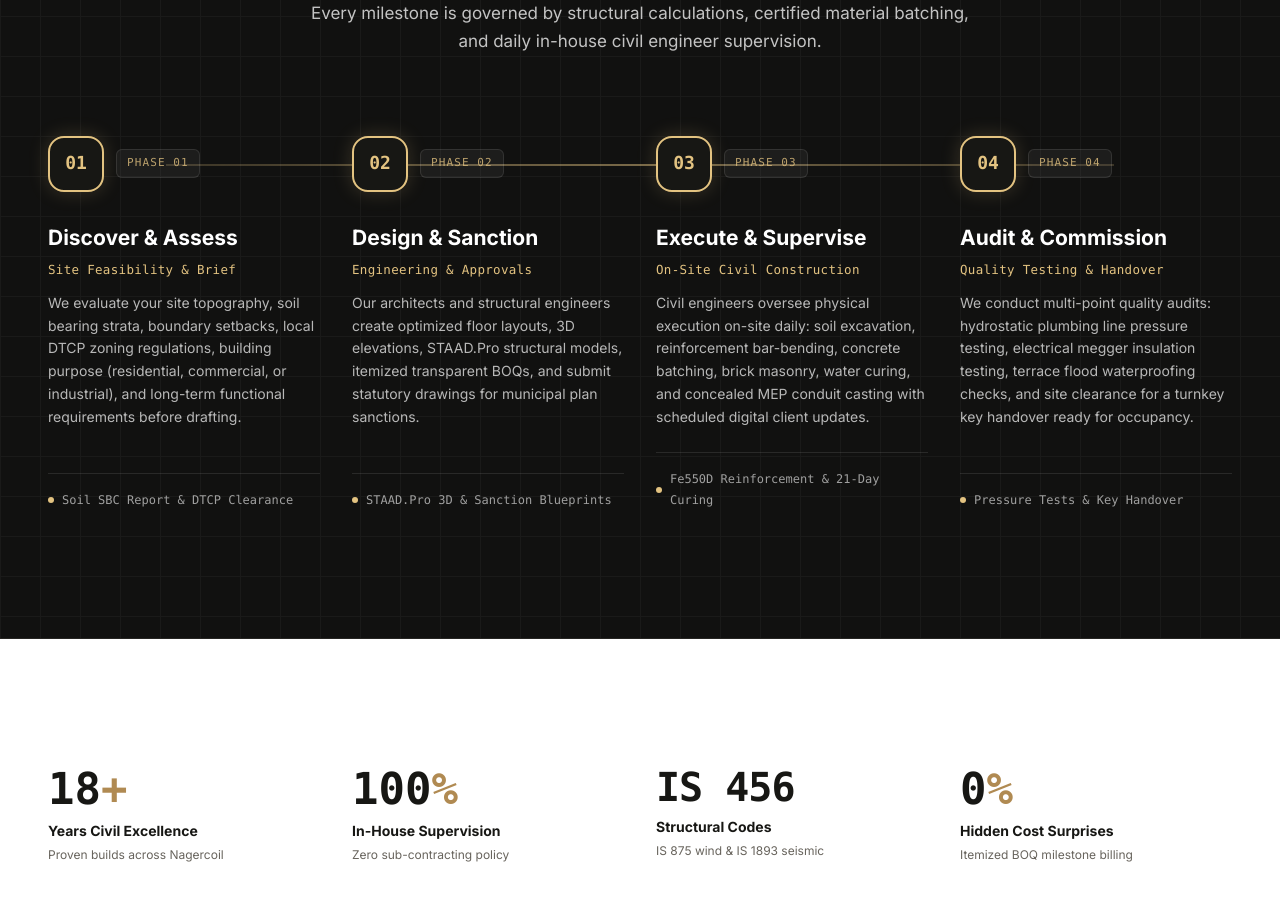
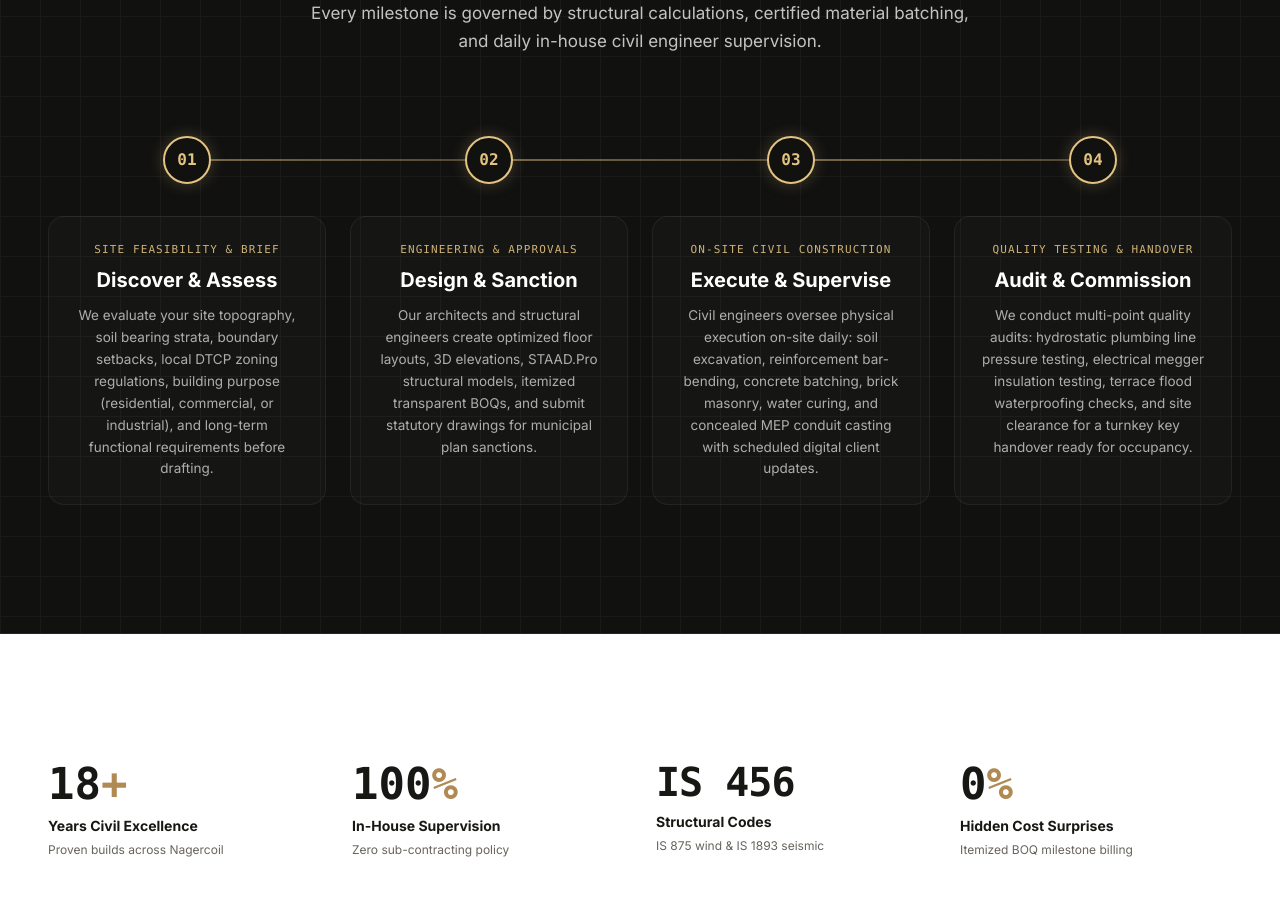
Before and after one commit to suthanks2000/smsconstruction, a Next.js app: page /construction in a window 1280 px wide. Shown: the part 2780-3680 px from the top of the page. Built offline with nearby package versions, Linux system fonts and the light colour scheme; a web font is replaced by a local one.

Commit message:
feat: add construction service page with metadata and structured data schemas

```diff
--- a/src/app/construction/page.tsx
+++ b/src/app/construction/page.tsx
@@ -437,49 +437,38 @@ export default function ConstructionPage() {
 
             {/* Desktop: Horizontal Continuous Pipeline Track */}
             <div className="hidden lg:block relative">
-              {/* Continuous Luminous Rail Connecting All 4 Stations */}
-              <div
-                aria-hidden="true"
-                className="absolute top-[28px] left-[10%] right-[10%] h-[2px] bg-gradient-to-r from-[#e3c381]/20 via-[#e3c381]/50 to-[#e3c381]/20 z-0"
-              />
-
-              <div className="grid grid-cols-4 gap-8 relative z-10">
+              <div className="grid grid-cols-4 gap-6 relative">
                 {constructionApproachSteps.map((step, idx) => {
-                  const milestones = [
-                    "Soil SBC Report & DTCP Clearance",
-                    "STAAD.Pro 3D & Sanction Blueprints",
-                    "Fe550D Reinforcement & 21-Day Curing",
-                    "Pressure Tests & Key Handover",
-                  ];
+                  const isLast = idx === constructionApproachSteps.length - 1;
                   return (
-                    <div key={step.step} className="flex flex-col">
-                      {/* Station Circular Hub on Track */}
-                      <div className="flex items-center gap-3 mb-8">
-                        <div className="h-14 w-14 rounded-2xl bg-[#171714] border-2 border-[#e3c381] flex items-center justify-center text-[#e3c381] font-mono text-[18px] font-bold shadow-[0_0_20px_rgba(227,195,129,0.2)] shrink-0">
+                    <div key={step.step} className="relative flex flex-col group">
+                      {/* Station Hub on Track (Centered over Card) */}
+                      <div className="relative flex items-center justify-center mb-8">
+                        {/* Node Hub */}
+                        <div className="h-12 w-12 rounded-full bg-[#111110] border-2 border-[#e3c381] flex items-center justify-center text-[#e3c381] font-mono text-[16px] font-bold shadow-[0_0_16px_rgba(227,195,129,0.25)] shrink-0 z-10 transition-all duration-300 group-hover:scale-105 group-hover:border-white group-hover:text-white group-hover:shadow-[0_0_24px_rgba(227,195,129,0.5)]">
                           {step.step}
                         </div>
-                        <span className="font-mono text-[11px] uppercase tracking-widest text-[#e3c381]/80 px-2.5 py-1 rounded-md bg-white/[0.05] border border-white/10">
-                          PHASE 0{idx + 1}
-                        </span>
+
+                        {/* Continuous Precision Rail to Next Node Center */}
+                        {!isLast && (
+                          <div
+                            aria-hidden="true"
+                            className="absolute left-1/2 right-[calc(-50%-24px)] h-[2px] bg-gradient-to-r from-[#e3c381]/50 to-[#e3c381]/30 z-0 pointer-events-none"
+                          />
+                        )}
                       </div>
 
-                      {/* Station Content (Open Typographic Hierarchy - No Box Borders) */}
-                      <div>
-                        <h3 className="text-[21px] font-bold text-white mb-1.5 leading-snug">
+                      {/* Station Minimal Content Card */}
+                      <div className="p-6 rounded-2xl bg-white/[0.02] border border-white/[0.06] hover:border-[#e3c381]/35 hover:bg-white/[0.035] transition-all duration-300 flex-1 flex flex-col text-center">
+                        <span className="text-[11px] font-mono uppercase tracking-widest text-[#e3c381]/90 block mb-2">
+                          {step.subtitle}
+                        </span>
+                        <h3 className="text-[20px] font-bold text-white mb-2.5 leading-snug group-hover:text-[#e3c381] transition-colors duration-200">
                           {step.title}
                         </h3>
-                        <p className="text-[12.5px] font-mono text-[#e3c381] tracking-wide mb-3">
-                          {step.subtitle}
-                        </p>
-                        <p className="text-[14px] leading-relaxed text-white/70 font-sans mb-6">
+                        <p className="text-[13.5px] leading-relaxed text-white/65 font-sans">
                           {step.description}
                         </p>
-                      </div>
-
-                      {/* Milestone Checkpoint Tag */}
-                      <div className="mt-auto pt-4 border-t border-white/10 flex items-center gap-2 text-[12px] text-white/60 font-mono">
-                        <span className="h-1.5 w-1.5 rounded-full bg-[#e3c381]" />
-                        <span>{milestones[idx]}</span>
                       </div>
                     </div>
                   );
@@ -488,41 +477,32 @@ export default function ConstructionPage() {
             </div>
 
             {/* Mobile / Tablet: Vertical Subway Track & Engineering Spine */}
-            <div className="lg:hidden relative pl-8 sm:pl-10 border-l-2 border-[#e3c381]/40 ml-4 sm:ml-6 space-y-12">
-              {constructionApproachSteps.map((step, idx) => {
-                const milestones = [
-                  "Soil SBC Report & DTCP Clearance",
-                  "STAAD.Pro 3D & Sanction Blueprints",
-                  "Fe550D Reinforcement & 21-Day Curing",
-                  "Pressure Tests & Key Handover",
-                ];
+            <div className="lg:hidden relative ml-2 sm:ml-4 space-y-8">
+              {/* Vertical Track Line connecting all nodes */}
+              <div
+                aria-hidden="true"
+                className="absolute top-4 bottom-4 left-4 w-0.5 bg-gradient-to-b from-[#e3c381]/40 via-[#e3c381]/30 to-[#e3c381]/10 z-0"
+              />
+
+              {constructionApproachSteps.map((step) => {
                 return (
-                  <div key={step.step} className="relative">
+                  <div key={step.step} className="relative flex items-start gap-4 sm:gap-5 z-10">
                     {/* Node on Vertical Track Line */}
-                    <div className="absolute -left-[45px] sm:-left-[49px] top-0 h-8 w-8 rounded-full bg-[#111110] border-2 border-[#e3c381] flex items-center justify-center font-mono text-[12px] font-bold text-[#e3c381] shadow-[0_0_12px_rgba(227,195,129,0.35)]">
+                    <div className="h-8 w-8 rounded-full bg-[#111110] border-2 border-[#e3c381] flex items-center justify-center font-mono text-[12px] font-bold text-[#e3c381] shadow-[0_0_12px_rgba(227,195,129,0.35)] shrink-0 mt-1">
                       {step.step}
                     </div>
 
-                    <div className="flex items-center gap-2 mb-2">
-                      <span className="font-mono text-[11px] uppercase tracking-widest text-[#e3c381] px-2 py-0.5 rounded bg-white/[0.05] border border-white/10">
-                        PHASE 0{idx + 1}
-                      </span>
-                      <span className="text-[12px] font-mono text-white/50">
+                    {/* Content Card */}
+                    <div className="flex-1 p-5 rounded-2xl bg-white/[0.02] border border-white/[0.06]">
+                      <span className="text-[11px] font-mono uppercase tracking-widest text-[#e3c381]/90 block mb-1.5">
                         {step.subtitle}
                       </span>
-                    </div>
-
-                    <h3 className="text-[20px] font-bold text-white mb-2 leading-snug">
-                      {step.title}
-                    </h3>
-
-                    <p className="text-[14px] leading-relaxed text-white/70 font-sans mb-4">
-                      {step.description}
-                    </p>
-
-                    <div className="inline-flex items-center gap-2 px-3 py-1.5 rounded-lg bg-white/[0.04] border border-white/10 text-[12px] text-[#e3c381] font-mono">
-                      <span className="h-1.5 w-1.5 rounded-full bg-[#e3c381]" />
-                      <span>{milestones[idx]}</span>
+                      <h3 className="text-[18px] font-bold text-white mb-2 leading-snug">
+                        {step.title}
+                      </h3>
+                      <p className="text-[13.5px] leading-relaxed text-white/65 font-sans">
+                        {step.description}
+                      </p>
                     </div>
                   </div>
                 );
```
